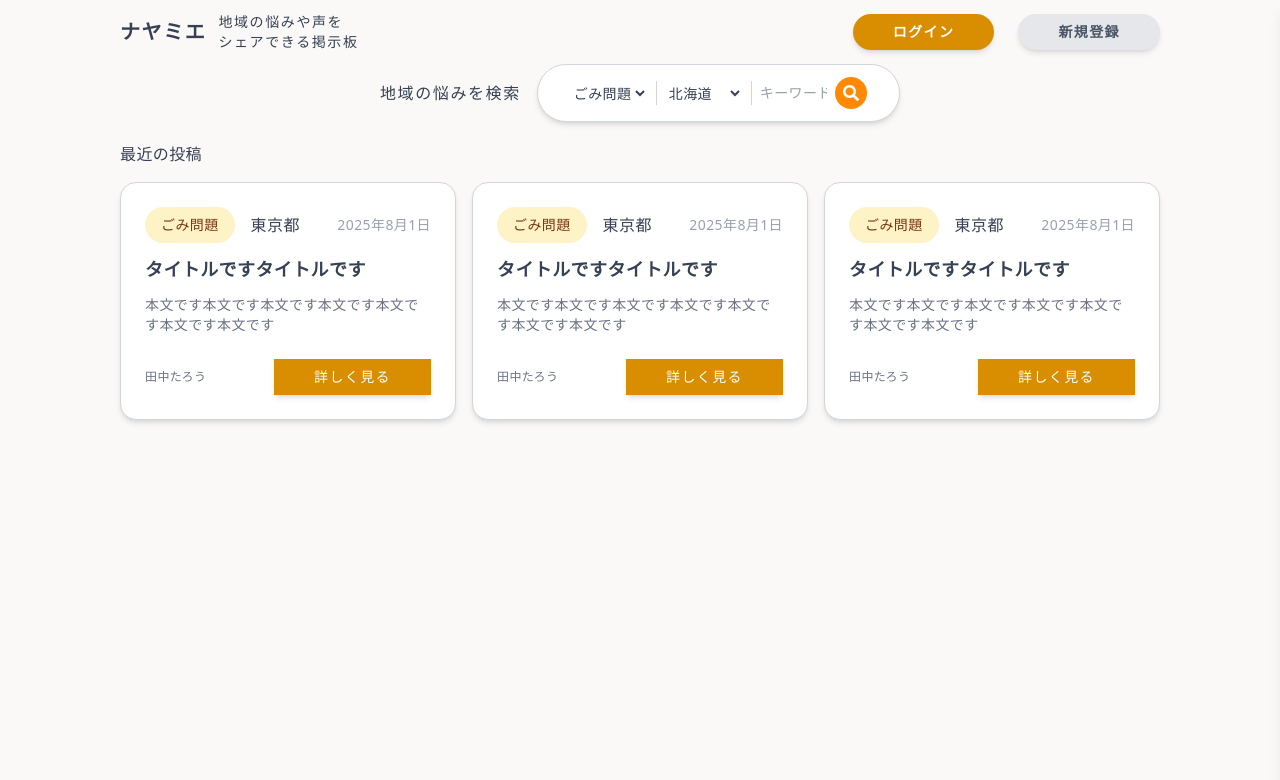
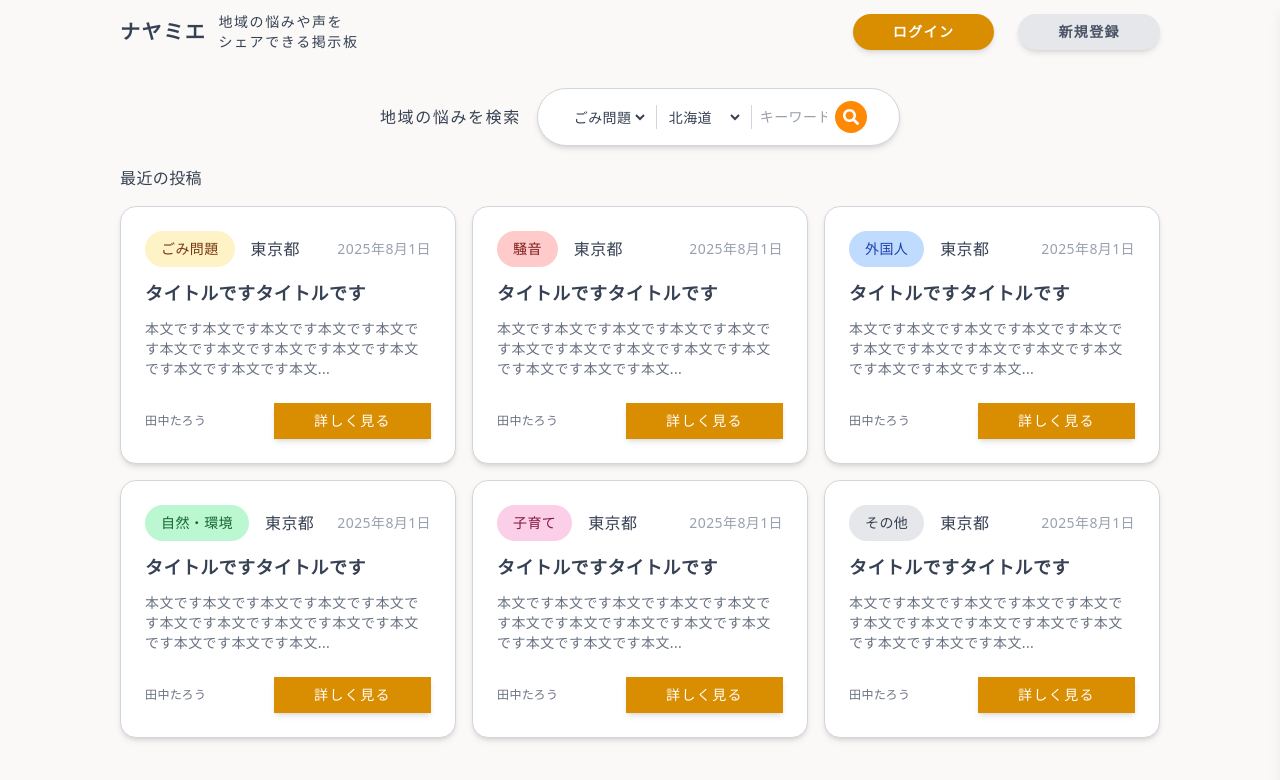
Before and after one commit to pin863/nayamie, a Next.js app: page / in a window 1280 px wide. Shown: the top 780 px of the page. Built offline with nearby package versions, Linux system fonts and the light colour scheme.

Commit message:
関数を追加、CSS修正

```diff
--- a/app/components/PostComponent.tsx
+++ b/app/components/PostComponent.tsx
@@ -1,6 +1,7 @@
 import type { Post } from "type";
 import Button from "./Button";
 import { getCategoryStyle } from "../utils/getCategoryStyle";
+import { truncateContent } from "../utils/truncateContent";
 import Link from "next/link";
 
 export default function PostComponent({
@@ -13,8 +14,12 @@ export default function PostComponent({
   showButton,
   href,
   isOwner,
-}: Post) {
+  truncate = false,
+}: Post & { truncate?: boolean }) {
+  // カテゴリによって色を変更
   const style = getCategoryStyle(category) as React.CSSProperties;
+  // contentが50文字以上なら省略する
+  const displayContent = truncateContent(content, 50, truncate);
 
   return (
     <div className="bg-white border border-gray-300 shadow-md p-6 rounded-2xl text-gray-700 space-y-3">
@@ -30,7 +35,7 @@ export default function PostComponent({
       </div>
       {/* タイトル、内容、ユーザー名 */}
       <h2 className="font-bold text-lg">{title}</h2>
-      <h3 className="text-sm text-gray-500">{content}</h3>
+      <h3 className="text-sm text-gray-500">{displayContent}</h3>
       <div className="flex justify-between items-center mt-6">
         <p className="text-gray-500 text-xs">{username}</p>
 
--- a/app/page.tsx
+++ b/app/page.tsx
@@ -3,51 +3,28 @@ import PostComponent from "./components/PostComponent";
 
 export default function Home() {
   const dummy = {
-    category: "ごみ問題",
     title: "タイトルですタイトルです",
-    content: "本文です本文です本文です本文です本文です本文です本文です",
+    content:
+      "本文です本文です本文です本文です本文です本文です本文です本文です本文です本文です本文です本文です本文です本文です本文です本文です本文です本文です本文です本文です本文です",
     prefecture: "東京都",
     date: "2025年8月1日",
     username: "田中たろう",
     showButton: true,
     href: "/posts/1",
+    truncate: true,
   };
   return (
-    <main>
+    <main className="py-6">
       <Searchbar />
       <div className="space-y-4 mt-5">
         <h3>最近の投稿</h3>
         <div className="grid grid-cols-3 gap-4 ">
-          <PostComponent
-            category={dummy.category}
-            prefecture={dummy.prefecture}
-            date={dummy.date}
-            title={dummy.title}
-            content={dummy.content}
-            username={dummy.username}
-            showButton={dummy.showButton}
-            href={dummy.href}
-          />
-          <PostComponent
-            category={dummy.category}
-            prefecture={dummy.prefecture}
-            date={dummy.date}
-            title={dummy.title}
-            content={dummy.content}
-            username={dummy.username}
-            showButton={dummy.showButton}
-            href={dummy.href}
-          />
-          <PostComponent
-            category={dummy.category}
-            prefecture={dummy.prefecture}
-            date={dummy.date}
-            title={dummy.title}
-            content={dummy.content}
-            username={dummy.username}
-            showButton={dummy.showButton}
-            href={dummy.href}
-          />
+          <PostComponent {...dummy} category={"ごみ問題"} />
+          <PostComponent {...dummy} category={"騒音"} />
+          <PostComponent {...dummy} category={"外国人"} />
+          <PostComponent {...dummy} category={"自然・環境"} />
+          <PostComponent {...dummy} category={"子育て"} />
+          <PostComponent {...dummy} category={"その他"} />
         </div>
       </div>
     </main>
--- a/app/posts/[id]/page.tsx
+++ b/app/posts/[id]/page.tsx
@@ -5,7 +5,8 @@ export default function Home() {
   const dummy = {
     category: "ごみ問題",
     title: "タイトルですタイトルです",
-    content: "本文です本文です本文です本文です本文です本文です本文です",
+    content:
+      "本文です本文です本文です本文です本文です本文です本文です本文です本文です本文です本文です本文です本文です本文です本文です本文です本文です本文です本文です本文です本文です本文です本文です本文です本文です本文です本文です本文です",
     prefecture: "東京都",
     date: "2025年8月1日",
     username: "田中たろう",
@@ -30,16 +31,7 @@ export default function Home() {
     <main>
       <div className="space-y-8 mt-10">
         <div className="w-1/2 mx-auto">
-          <PostComponent
-            category={dummy.category}
-            prefecture={dummy.prefecture}
-            date={dummy.date}
-            title={dummy.title}
-            content={dummy.content}
-            username={dummy.username}
-            showButton={dummy.showButton}
-            isOwner={dummy.isOwner}
-          />
+          <PostComponent {...dummy} />
         </div>
 
         <div className="bg-white shadow-md rounded-md p-4 w-1/3 mx-auto border border-gray-200">
--- /dev/null
+++ b/app/utils/truncateContent.ts
@@ -0,0 +1,8 @@
+export function truncateContent(
+  content: string,
+  length = 50,
+  truncate = false
+) {
+  if (!truncate) return content;
+  return content.length > length ? content.slice(0, length) + "..." : content;
+}
```
